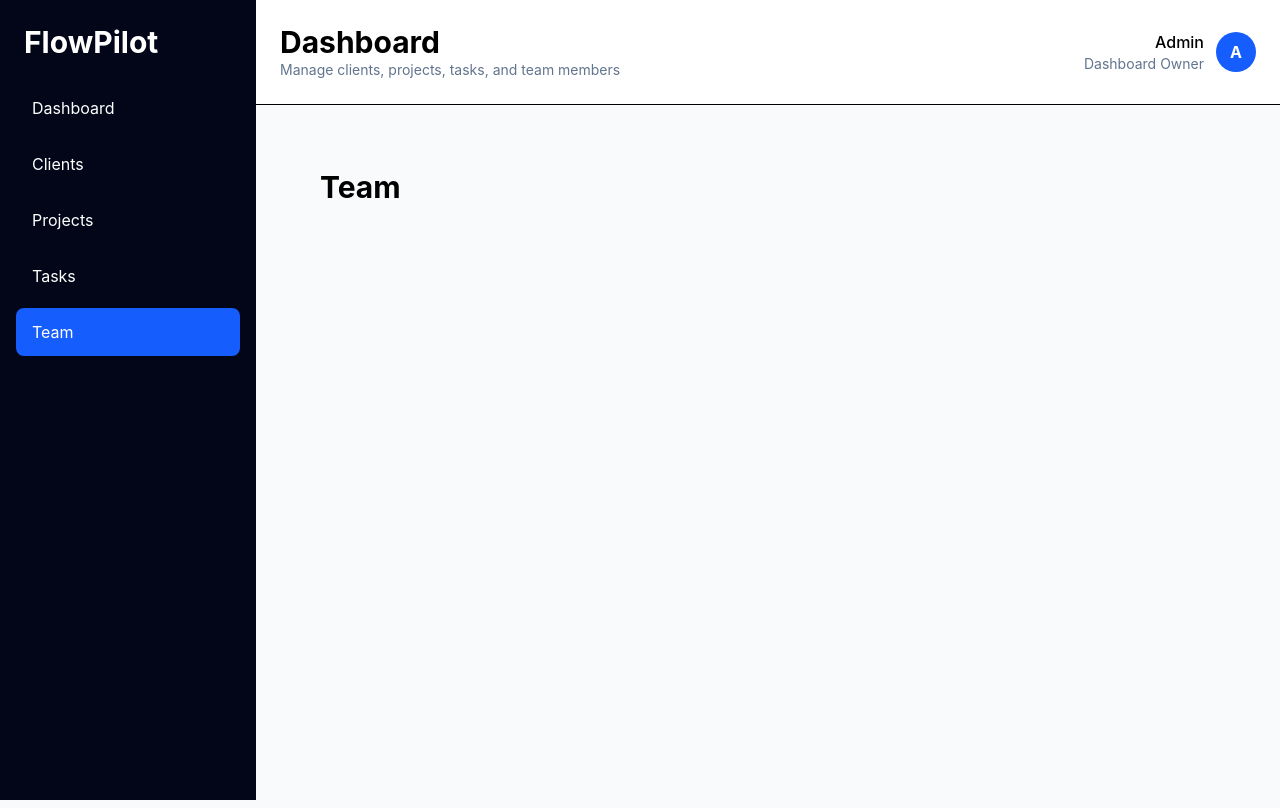
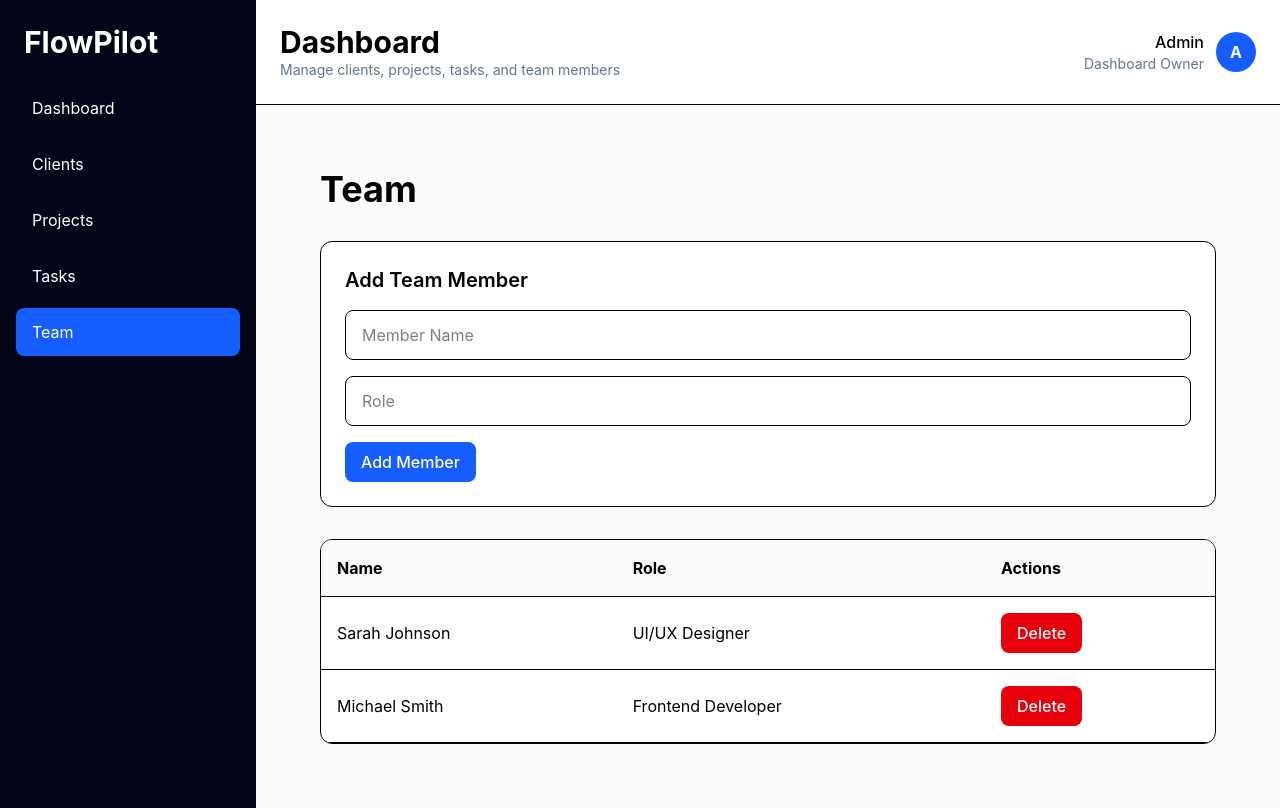
Before and after one commit to vick-tory1/techjobsagency, a React (Vite) app: page /team in a window 1280 px wide. Built offline with nearby package versions, Linux system fonts and the light colour scheme.

Commit message:
Build team management page

```diff
--- a/src/pages/Team.tsx
+++ b/src/pages/Team.tsx
@@ -1,7 +1,225 @@
+import { useEffect, useState } from "react";
+
+import Button from "../components/ui/Button";
+import Input from "../components/ui/Input";
+
+type TeamMember = {
+  id: string;
+  name: string;
+  role: string;
+};
+
 export default function Team() {
+  const [members, setMembers] = useState<TeamMember[]>(() => {
+    const savedMembers =
+      localStorage.getItem("flowpilot-team");
+
+    return savedMembers
+      ? JSON.parse(savedMembers)
+      : [
+          {
+            id: crypto.randomUUID(),
+            name: "Sarah Johnson",
+            role: "UI/UX Designer",
+          },
+          {
+            id: crypto.randomUUID(),
+            name: "Michael Smith",
+            role: "Frontend Developer",
+          },
+        ];
+  });
+
+  const [name, setName] = useState("");
+  const [role, setRole] = useState("");
+
+  const [message, setMessage] =
+    useState("");
+
+  const [errors, setErrors] =
+    useState({
+      name: "",
+      role: "",
+    });
+
+  useEffect(() => {
+    localStorage.setItem(
+      "flowpilot-team",
+      JSON.stringify(members)
+    );
+  }, [members]);
+
+  const handleAddMember = () => {
+    const newErrors = {
+      name: "",
+      role: "",
+    };
+
+    let hasError = false;
+
+    if (!name.trim()) {
+      newErrors.name =
+        "Member name is required";
+      hasError = true;
+    }
+
+    if (!role.trim()) {
+      newErrors.role =
+        "Role is required";
+      hasError = true;
+    }
+
+    setErrors(newErrors);
+
+    if (hasError) return;
+
+    const newMember: TeamMember = {
+      id: crypto.randomUUID(),
+      name,
+      role,
+    };
+
+    setMembers((prev) => [
+      newMember,
+      ...prev,
+    ]);
+
+    setName("");
+    setRole("");
+
+    setErrors({
+      name: "",
+      role: "",
+    });
+
+    setMessage(
+      "Team member added successfully."
+    );
+  };
+
+  const handleDeleteMember = (
+    id: string
+  ) => {
+    const confirmed = window.confirm(
+      "Delete this team member?"
+    );
+
+    if (!confirmed) return;
+
+    setMembers((prev) =>
+      prev.filter(
+        (member) => member.id !== id
+      )
+    );
+
+    setMessage(
+      "Team member removed successfully."
+    );
+  };
+
   return (
-    <main className="p-8">
-      <h1 className="text-3xl font-bold">Team</h1>
+    <main className="p-4 md:p-8">
+      <h1 className="mb-8 text-3xl font-bold md:text-4xl">
+        Team
+      </h1>
+
+      {message && (
+        <div className="mb-6 rounded-lg bg-green-100 p-4 text-green-800">
+          {message}
+        </div>
+      )}
+
+      <div className="mb-8 rounded-xl border bg-white p-6">
+        <h2 className="mb-4 text-xl font-semibold">
+          Add Team Member
+        </h2>
+
+        <div className="space-y-4">
+          <div>
+            <Input
+              value={name}
+              onChange={setName}
+              placeholder="Member Name"
+            />
+
+            {errors.name && (
+              <p className="mt-1 text-sm text-red-600">
+                {errors.name}
+              </p>
+            )}
+          </div>
+
+          <div>
+            <Input
+              value={role}
+              onChange={setRole}
+              placeholder="Role"
+            />
+
+            {errors.role && (
+              <p className="mt-1 text-sm text-red-600">
+                {errors.role}
+              </p>
+            )}
+          </div>
+
+          <Button
+            onClick={handleAddMember}
+          >
+            Add Member
+          </Button>
+        </div>
+      </div>
+
+      <div className="overflow-x-auto rounded-xl border bg-white">
+        <table className="w-full min-w-[700px]">
+          <thead>
+            <tr className="border-b bg-slate-50">
+              <th className="p-4 text-left">
+                Name
+              </th>
+
+              <th className="p-4 text-left">
+                Role
+              </th>
+
+              <th className="p-4 text-left">
+                Actions
+              </th>
+            </tr>
+          </thead>
+
+          <tbody>
+            {members.map((member) => (
+              <tr
+                key={member.id}
+                className="border-b"
+              >
+                <td className="p-4">
+                  {member.name}
+                </td>
+
+                <td className="p-4">
+                  {member.role}
+                </td>
+
+                <td className="p-4">
+                  <Button
+                    variant="danger"
+                    onClick={() =>
+                      handleDeleteMember(
+                        member.id
+                      )
+                    }
+                  >
+                    Delete
+                  </Button>
+                </td>
+              </tr>
+            ))}
+          </tbody>
+        </table>
+      </div>
     </main>
   );
 }
```
